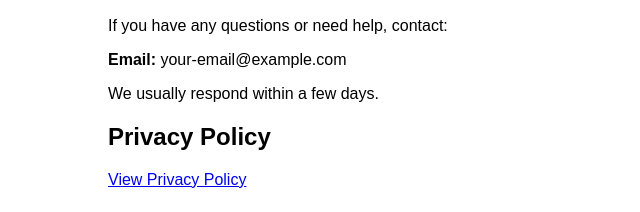
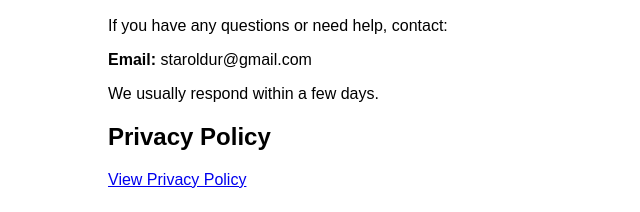
Before and after one commit to Staroldur/letters-app, a plain HTML site: page index.html in a window 1280 px wide. Shown: the part 169-381 px from the top of the page, 232-872 px from the left. Drawn offline with Linux system fonts and the light colour scheme.

Commit message:
Update contact email in index.html

```diff
--- a/index.html
+++ b/index.html
@@ -13,7 +13,7 @@
 <h2>Support</h2>
 <p>If you have any questions or need help, contact:</p>
 
-<p><strong>Email:</strong> your-email@example.com</p>
+<p><strong>Email:</strong> staroldur@gmail.com</p>
 
 <p>We usually respond within a few days.</p>
 
```
